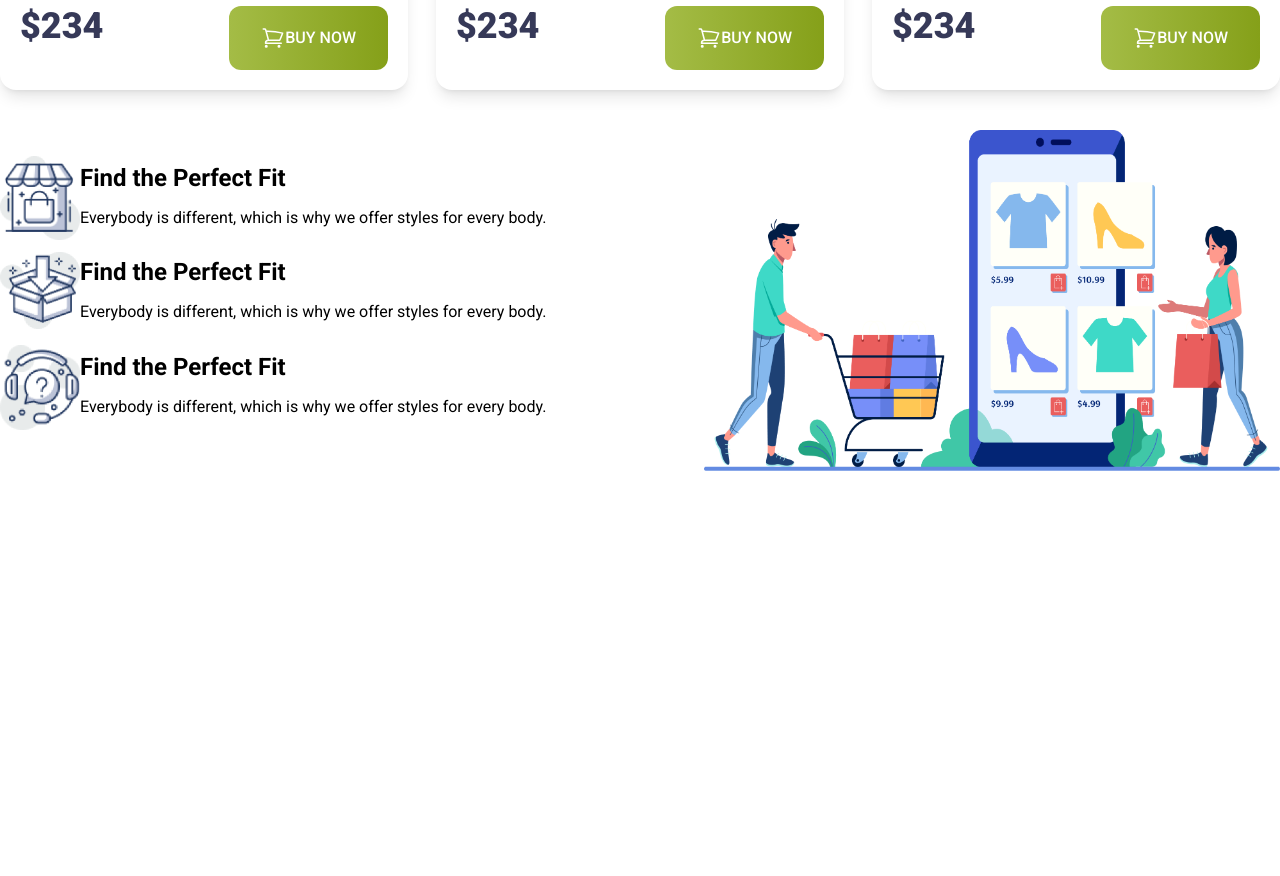
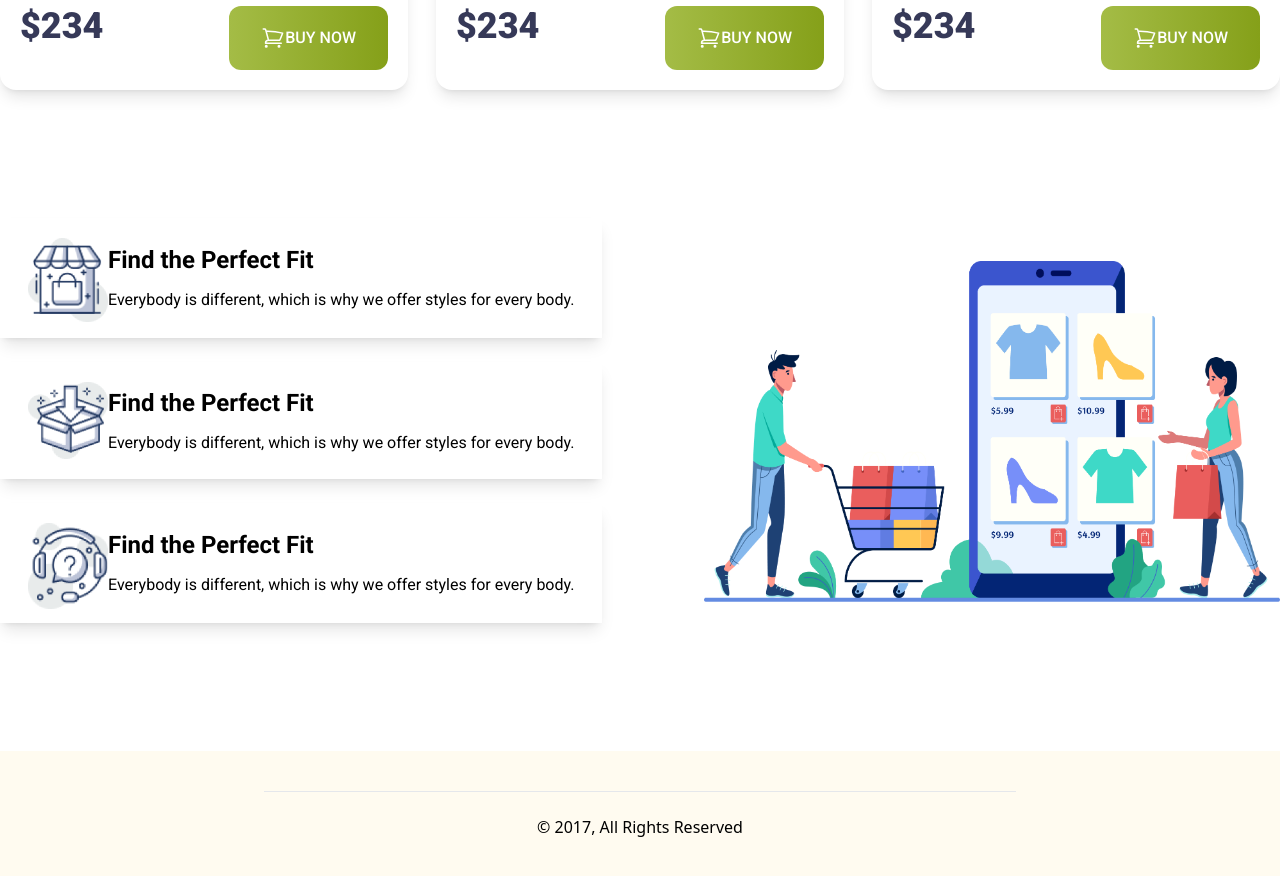
Before and after one commit to shahinalampalash/penguin-fashion, a plain HTML site: page index.html in a window 1280 px wide. Shown: the part 2240-3116 px from the top of the page. Before the commit the page ends 2711 px from the top, so only its background shows below. Drawn offline with nearby package versions, Linux system fonts and the light colour scheme.

Commit message:
all done

```diff
--- a/index.html
+++ b/index.html
@@ -187,9 +187,9 @@
                 </div>
             </div>
         </section>
-        <section class="flex justify-between items-center gap-20">
-            <div class="block space-y-4">
-                <div class="flex items-center gap-y-9">
+        <section class="flex justify-between items-center  mt-32">
+            <div class="block space-y-6">
+                <div class="flex items-center gap-y-9 bg-[#FFFFFF] shadow-lg py-5 px-7">
                     <div class="max-h-20 max-w-20"><img src="icons/house.png" alt=""></div>
                     <div class="space-y-3 font-roboto">
                         <h4 class="text-2xl font-bold">Find the Perfect Fit</h4>
@@ -197,7 +197,7 @@
                             offer styles for every body.</p>
                     </div>
                 </div>
-                <div class="flex items-center">
+                <div class="flex items-center bg-[#FFFFFF] shadow-lg py-5 px-7">
                     <div class="max-h-20 max-w-20"><img src="icons/box.png" alt=""></div>
                     <div class="space-y-3 font-roboto">
                         <h4 class="text-2xl font-bold">Find the Perfect Fit</h4>
@@ -205,7 +205,7 @@
                             offer styles for every body.</p>
                     </div>
                 </div>
-                <div class="flex items-center">
+                <div class="flex items-center bg-[#FFFFFF] shadow-lg py-5 px-7">
                     <div class="max-h-20 max-w-20"><img src="icons/question.png" alt=""></div>
                     <div class="space-y-3 font-roboto">
                         <h4 class="text-2xl font-bold">Find the Perfect Fit</h4>
@@ -219,8 +219,9 @@
             </div>
         </section>
     </main>
-    <footer>
-
+    <footer class="text-center bg-[#FFFBF0] mt-32 px-6 py-10">
+       <div class="px-60 h-6"><hr></div>
+       <p>© 2017, All Rights Reserved</p>
     </footer>
 </body>
 
```
